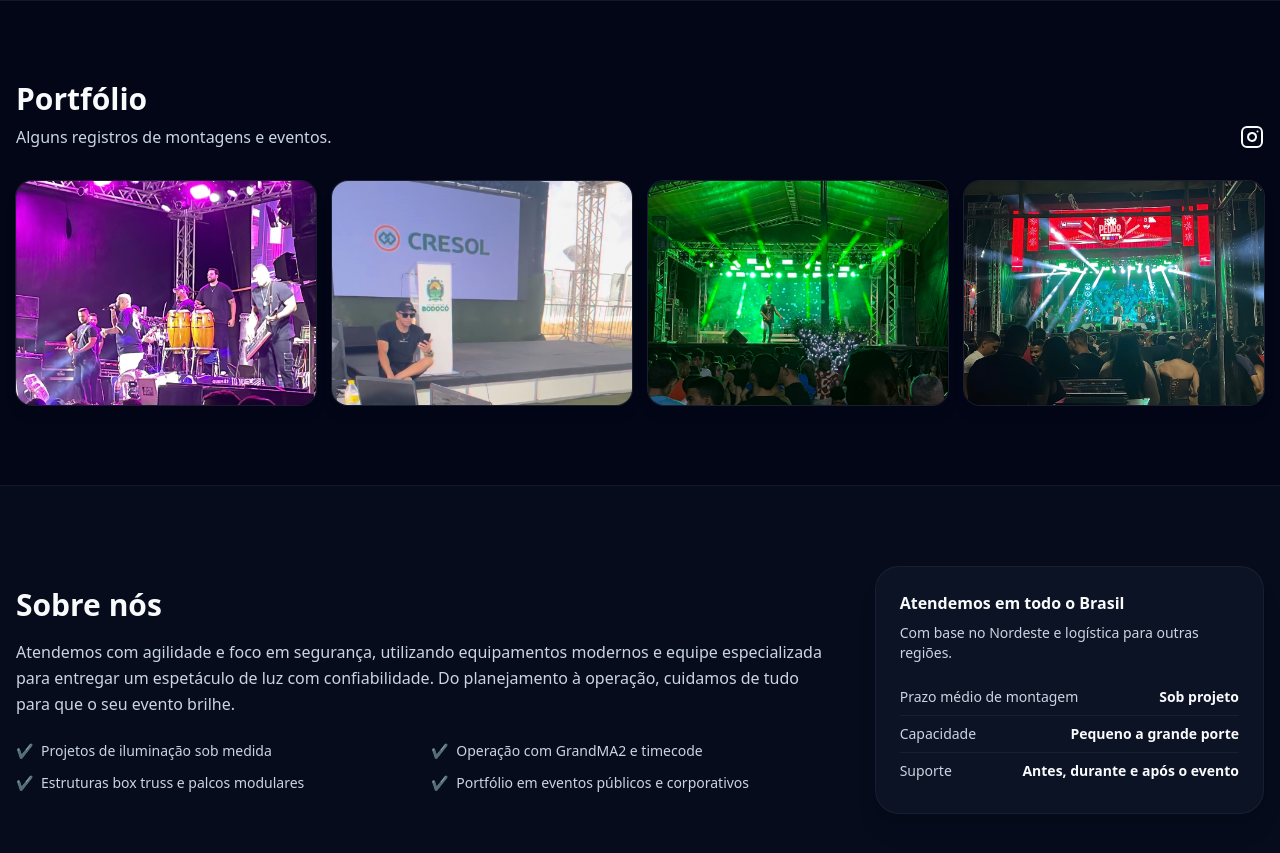
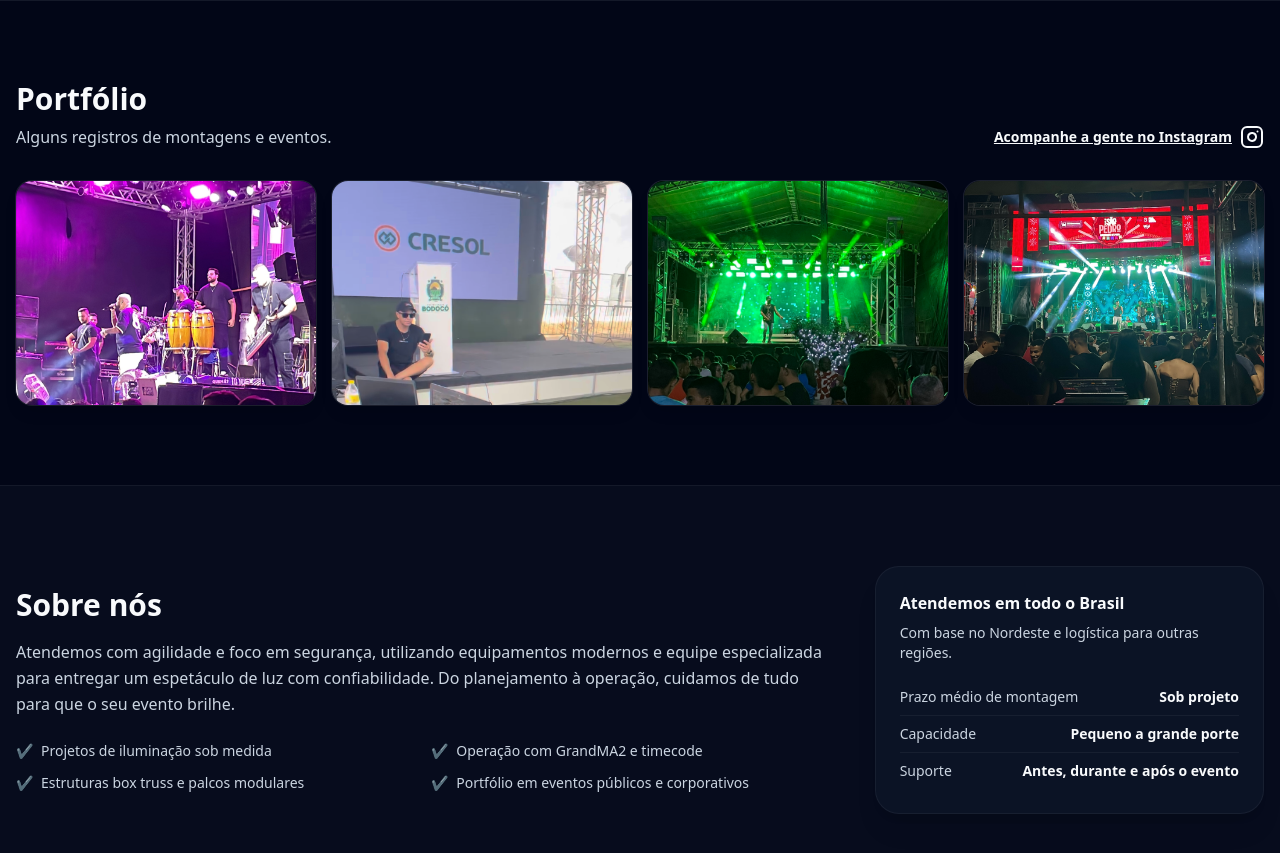
Before and after one commit to OsmarT27/tavalimpro-site, a plain HTML site: page index.html in a window 1280 px wide. Shown: the part 1340-2193 px from the top of the page. Drawn offline with nearby package versions, Linux system fonts and the light colour scheme.

Commit message:
Atualizando Insta

```diff
--- a/index.html
+++ b/index.html
@@ -160,7 +160,8 @@
                     <h3 class="text-2xl md:text-3xl font-extrabold">Portfólio</h3>
                     <p class="mt-2 text-slate-300">Alguns registros de montagens e eventos.</p>
                 </div>
-                <a href="https://www.instagram.com/tavalimiluminacaopro/" target="_blank" class="text-sm underline hover:text-brand-secondary">
+                <a href="https://www.instagram.com/tavalimiluminacaopro/" target="_blank" class="text-sm underline hover:text-brand-secondary flex items-center gap-2 font-bold">
+                    <span>Acompanhe a gente no Instagram</span>
                     <svg xmlns="http://www.w3.org/2000/svg" class="h-6 w-6" viewBox="0 0 24 24" fill="none" stroke="currentColor" stroke-width="2" stroke-linecap="round" stroke-linejoin="round">
                         <rect x="2" y="2" width="20" height="20" rx="5" ry="5"></rect>
                         <path d="M16 11.37A4 4 0 1 1 12.63 8 4 4 0 0 1 16 11.37z"></path>
```
